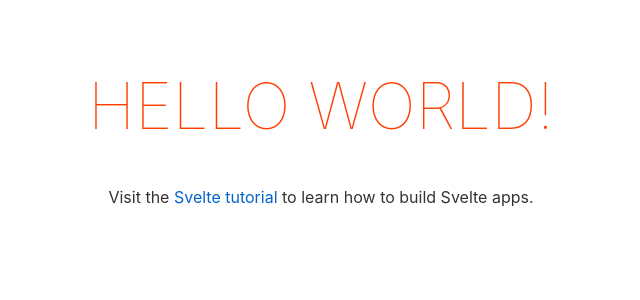
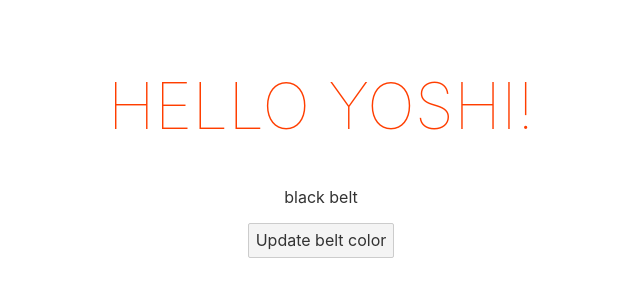
Before and after one commit to alaqsaka/learn-sveltejs, a Svelte app: page / in a window 1280 px wide. Shown: the top 300 px of the page, without its empty margins (319-959 px from the left). Built offline with nearby package versions, Linux system fonts and the light colour scheme.

Commit message:
Learn the basics of svelte

```diff
--- a/src/App.svelte
+++ b/src/App.svelte
@@ -1,12 +1,17 @@
 <script>
-	export let name;
+	let name = 'Yoshi';
+	let beltColour = 'black';
+
+	const handleClick = () => {
+		beltColour = 'Orange'
+	}
 </script>
 
 <main>
 	<h1>Hello {name}!</h1>
-	<p>Visit the <a href="https://svelte.dev/tutorial">Svelte tutorial</a> to learn how to build Svelte apps.</p>
+	<p>{beltColour} belt</p>
+	<button on:click={handleClick}>Update belt color</button>
 </main>
-
 <style>
 	main {
 		text-align: center;
```
Also changed, not shown: 1 other file (tests, documents, lock files or other folders).
